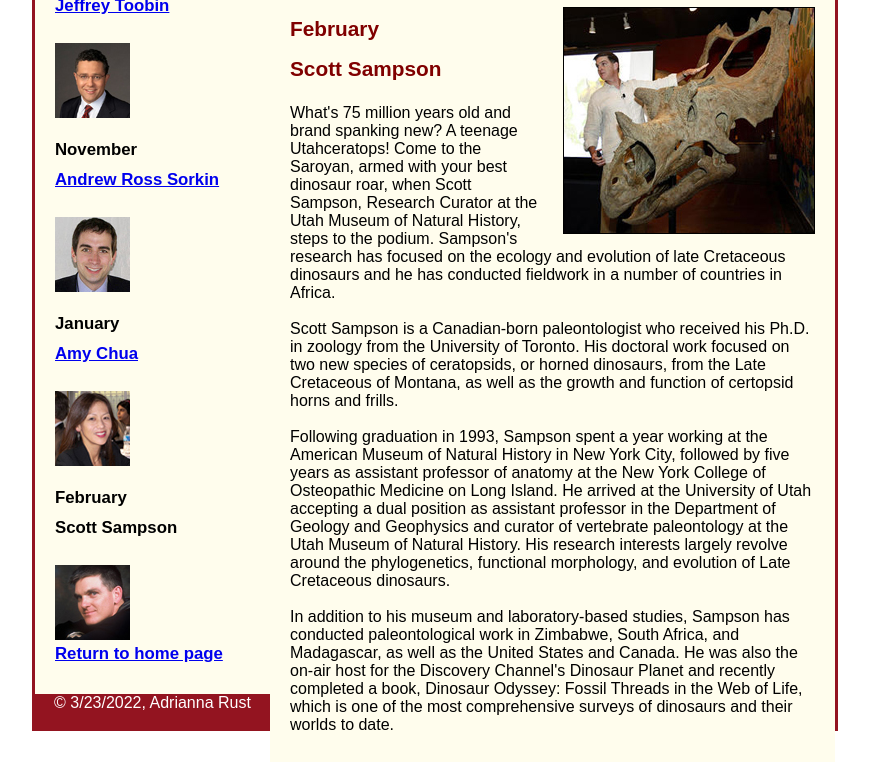
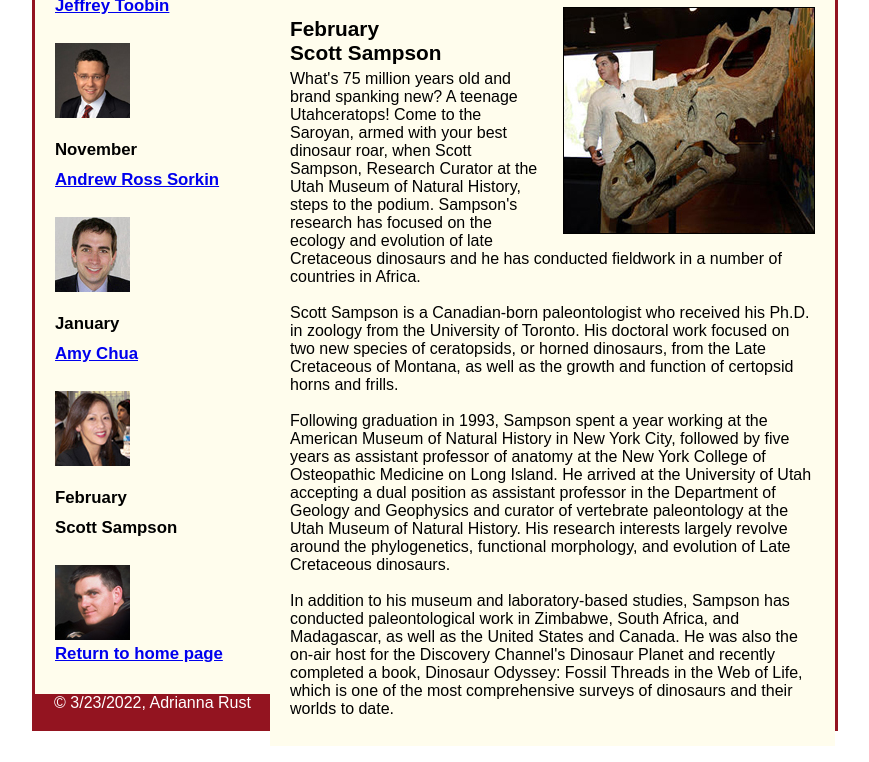
Before and after one commit to a6vra/A12, a plain HTML site: page town_hall_1 - Copy/speakers/sampson.html in a window 1280 px wide. Shown: the part 191-953 px from the top of the page, without its empty margins (205-1074 px from the left). Drawn offline with Linux system fonts and the light colour scheme.

Commit message:
Task: Added link to sampson.html from index.html, fixed headings and body content in sampson.html

```diff
--- a/town_hall_1 - Copy/speakers/sampson.html
+++ b/town_hall_1 - Copy/speakers/sampson.html
@@ -19,9 +19,9 @@
 		<section>
 			<h1> Fossil Threads in the Web of Life </h1>
 			<img src = "../images/sampson_dinosaur.jpg" alt= "Dinosaur">
-			<h2>February</h2>
-			<h2>Scott Sampson</h2>
-			<br>
+			<h2>February
+				<br>
+			Scott Sampson</h2>
 
 
 
--- a/town_hall_1 - Copy/styles/speaker.css
+++ b/town_hall_1 - Copy/styles/speaker.css
@@ -29,7 +29,7 @@ section h1{
 }
 section h2{
 	color: black;
-	font-size: 10px;
+	font-size: 5px;
 }
 
 section img{
@@ -40,6 +40,9 @@ section img{
 	border: 1px solid black;
 }
 
+section p{
+	text-align: left;
+}
 
 /* the styles for the header */
 
@@ -58,7 +61,6 @@ header img {
 header h2 {
 	font-size: 170%;
 	color: #800000;
-
 }
 
  header h3 {
@@ -105,7 +107,6 @@ main {
 
 main h2 {
 	font-size: 130%;
-	color: #800000;
 	padding-top: .5em;
 	padding-bottom: .25em;
 }
```
Also changed, not shown: town_hall_1 - Copy/index.html (+1 -1 lines).
